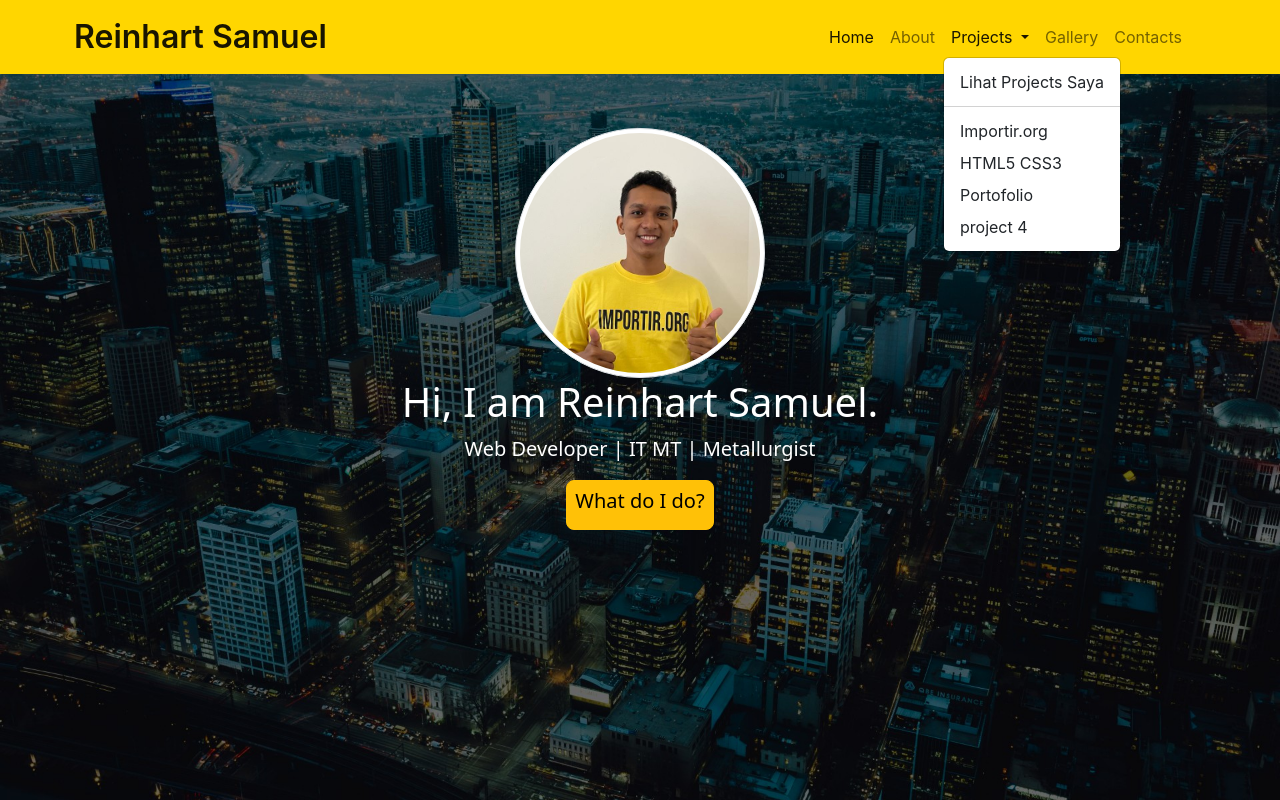
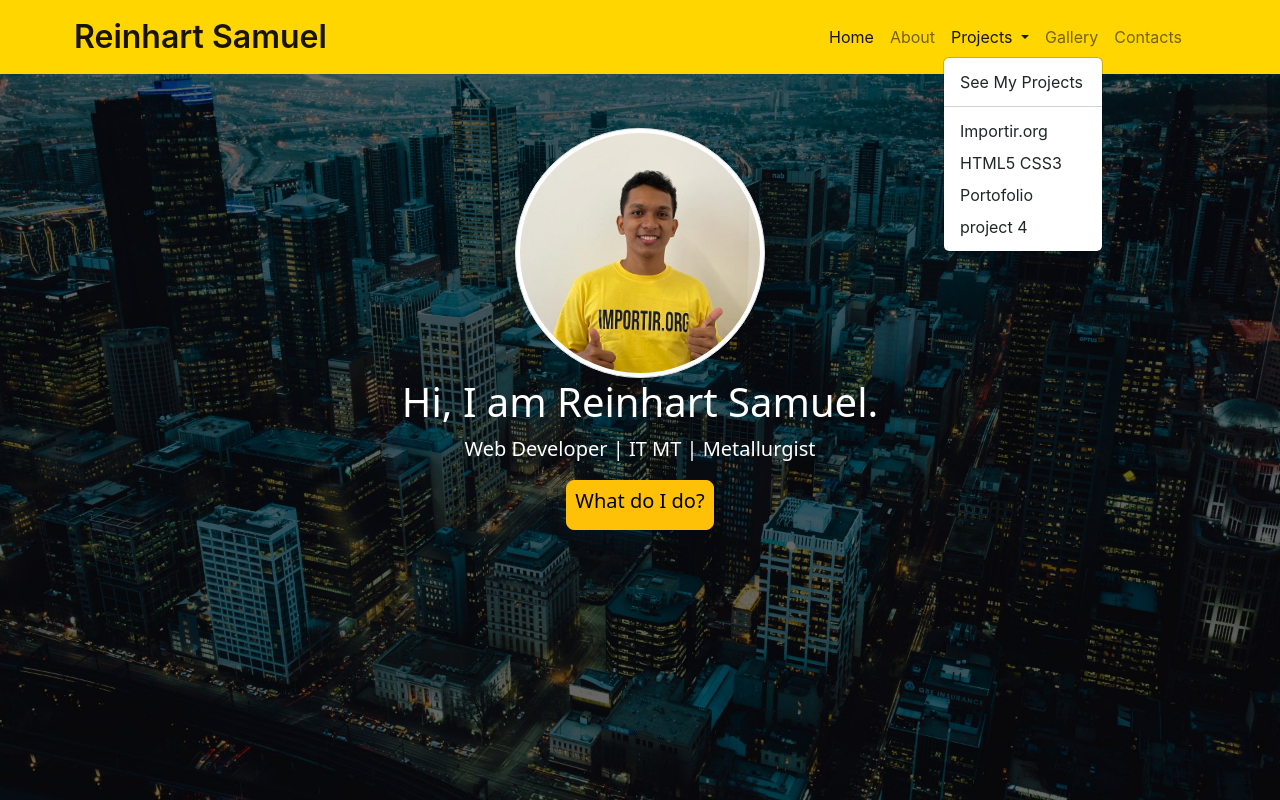
Before and after one commit to Reinhartsamuel/reinhartsamuel.github.io, a plain HTML site: page index.html in a window 1280 px wide. Both pictures are taken after a click on the button "Projects". Shown: the top 800 px of the page. Drawn offline with nearby package versions, Linux system fonts and the light colour scheme.

Commit message:
lihat projects saya >> see my projects

```diff
--- a/index.html
+++ b/index.html
@@ -57,7 +57,7 @@
                 Projects
               </a>
               <div class="dropdown-menu" aria-labelledby="navbarDropdown">
-                <a class="dropdown-item" href="projects.html">Lihat Projects Saya</a>
+                <a class="dropdown-item" href="projects.html">See My Projects</a>
                 <div class="dropdown-divider"></div>
                 <a class="dropdown-item" href="#">Importir.org</a>
                 <a class="dropdown-item" href="#">HTML5 CSS3</a>
```
